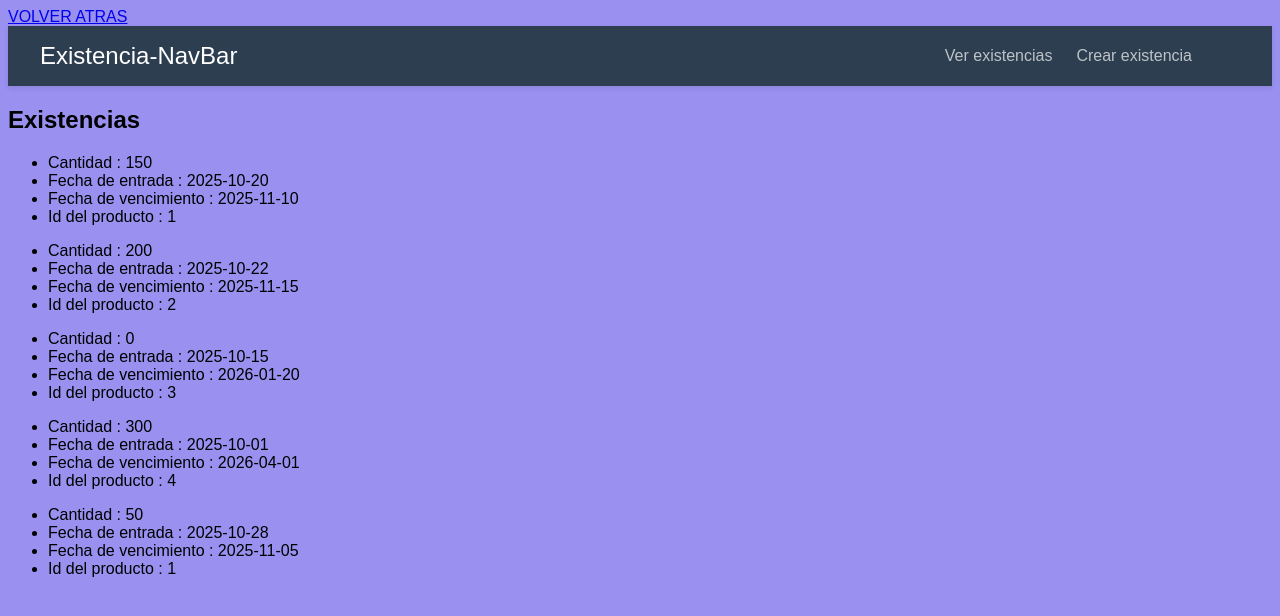
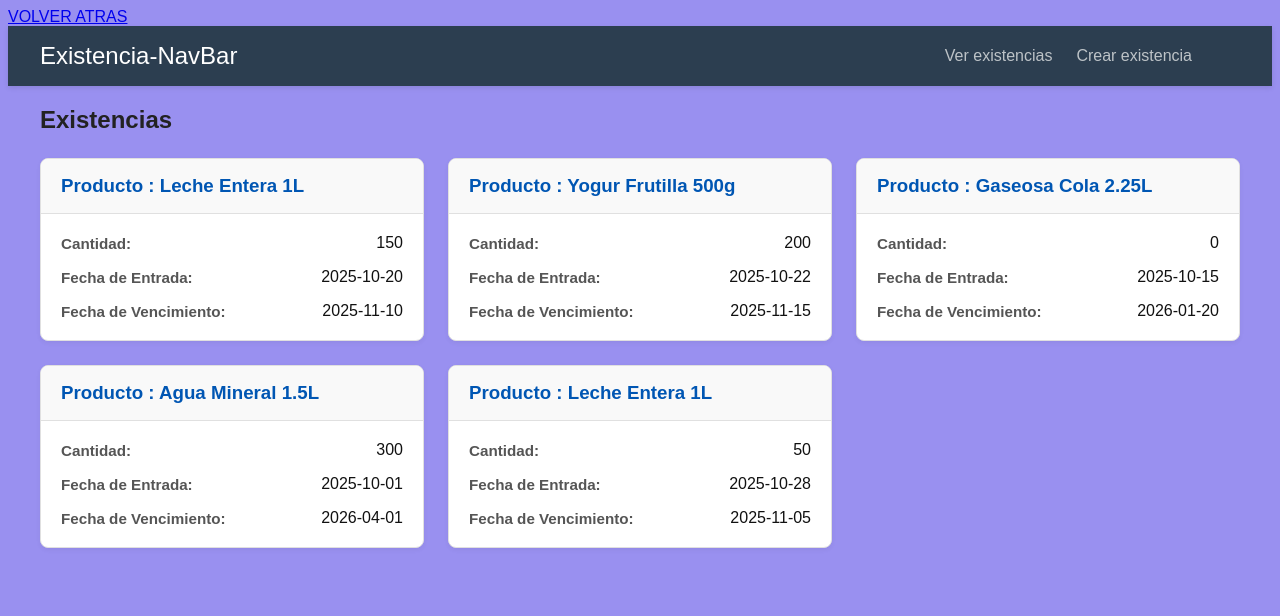
Before and after one commit to Danrognoni/Gestock-FrontEnd, an Angular app: page /existencia/existenciaList in a window 1280 px wide. Shown: the top 616 px of the page. Built offline with nearby package versions, Linux system fonts and the light colour scheme; data requests are answered from the project's data file.

Commit message:
css y otras cosas en existencias

```diff
--- a/src/app/pages/existencia-list/existencia.component.css
+++ b/src/app/pages/existencia-list/existencia.component.css
@@ -0,0 +1,105 @@
+/* --- Estilos Globales (Opcional) --- */
+body {
+  font-family: -apple-system, BlinkMacSystemFont, "Segoe UI", Roboto, Helvetica, Arial, sans-serif;
+  background-color: #f8f9fa; /* Un fondo gris muy claro */
+  color: #333;
+}
+
+/* --- Contenedor Principal --- */
+.existencia-container {
+  max-width: 1200px; /* Limita el ancho máximo */
+  margin: 20px auto;   /* Centra el contenedor */
+  padding: 0 20px;     /* Espacio en los costados */
+}
+
+.existencia-container h1 {
+  color: #222;
+  margin-bottom: 24px;
+}
+
+/* --- 1. El Contenedor del Grid --- */
+.existencias-grid {
+  display: grid; /* ¡La magia principal! */
+
+  /* Crea columnas automáticas:
+    - 'auto-fill': Llena el espacio con tantas columnas como sea posible.
+    - 'minmax(300px, 1fr)': Cada columna tendrá un mínimo de 300px
+      y un máximo de 1 fracción (se reparten el espacio sobrante).
+
+    ¡Esto hace que el grid sea responsive sin media queries!
+  */
+  grid-template-columns: repeat(auto-fill, minmax(300px, 1fr));
+
+  gap: 24px; /* El espacio entre cada tarjeta */
+}
+
+/* --- 2. La Tarjeta Individual --- */
+.existencia-card {
+  background-color: #ffffff;
+  border: 1px solid #e0e0e0;
+  border-radius: 8px; /* Esquinas redondeadas */
+  box-shadow: 0 2px 5px rgba(0, 0, 0, 0.05); /* Sombra sutil */
+  overflow: hidden; /* Asegura que el header no se salga */
+  transition: transform 0.2s ease, box-shadow 0.2s ease;
+}
+
+/* Efecto al pasar el mouse */
+.existencia-card:hover {
+  transform: translateY(-4px); /* Eleva la tarjeta */
+  box-shadow: 0 4px 10px rgba(0, 0, 0, 0.1); /* Sombra más pronunciada */
+}
+
+/* --- 3. Encabezado de la Tarjeta --- */
+.card-header {
+  background-color: #f9f9f9;
+  padding: 16px 20px;
+  border-bottom: 1px solid #e0e0e0;
+}
+
+.card-header h3 {
+  margin: 0; /* Quita el margen por defecto del h3 */
+  color: #0056b3; /* Un color de acento para el ID */
+}
+
+/* --- 4. Cuerpo de la Tarjeta --- */
+.card-body {
+  padding: 20px;
+  display: flex; /* Usamos flex para ordenar los items */
+  flex-direction: column; /* Uno abajo del otro */
+  gap: 16px; /* Espacio entre cada línea de "data-item" */
+}
+
+/* --- 5. Cada Fila (Label + Valor) --- */
+.data-item {
+  display: flex; /* Usamos flex para el layout de la fila */
+  justify-content: space-between; /* Empuja el label a la izq. y valor a la der. */
+  align-items: center;
+  gap: 10px;
+}
+
+.data-label {
+  font-weight: 600; /* Negrita para el label */
+  color: #555;
+  font-size: 0.95em;
+}
+
+.data-value {
+  font-weight: 500;
+  color: #111;
+  /* Opcional: para fechas largas que no entran */
+  /* white-space: nowrap; */
+  /* text-overflow: ellipsis; */
+  /* overflow: hidden; */
+}
+
+/* --- Estado Vacío (si no hay existencias) --- */
+.empty-state {
+  width: 100%;
+  text-align: center;
+  padding: 40px;
+  color: #777;
+  font-style: italic;
+  background-color: #fff;
+  border: 1px dashed #ccc;
+  border-radius: 8px;
+}
--- a/src/app/pages/existencia-list/existencia.component.html
+++ b/src/app/pages/existencia-list/existencia.component.html
@@ -1,11 +1,41 @@
 <section class="existencia-container">
   <h1>Existencias</h1>
-  @for(existencia of existencias; track existencia.id){
-      <ul>
-        <li>Cantidad : {{ existencia.cantidad }}</li>
-        <li>Fecha de entrada : {{ existencia.fechaEntrada }}</li>
-        <li>Fecha de vencimiento : {{ existencia.fechaVencimiento }}</li>
-        <li>Id del producto : {{ existencia.productoId }}</li>
-      </ul>
-  }
+
+  <div class="existencias-grid">
+
+    @for (existencia of existencias; track existencia.id) {
+      <article class="existencia-card">
+
+        <header class="card-header">
+          @for(producto of productos();track producto.id){
+            @if(producto.id == existencia.productoId){
+              <h3>Producto : {{ producto.nombre }}</h3>
+            }
+          }
+
+        </header>
+
+        <div class="card-body">
+          <div class="data-item">
+            <span class="data-label">Cantidad:</span>
+            <span class="data-value">{{ existencia.cantidad }}</span>
+          </div>
+
+          <div class="data-item">
+            <span class="data-label">Fecha de Entrada:</span>
+            <span class="data-value">{{ existencia.fechaEntrada }}</span>
+          </div>
+
+          <div class="data-item">
+            <span class="data-label">Fecha de Vencimiento:</span>
+            <span class="data-value">{{ existencia.fechaVencimiento }}</span>
+          </div>
+        </div>
+
+      </article>
+    } @empty {
+      <p class="empty-state">No se encontraron existencias.</p>
+    }
+
+  </div>
 </section>
--- a/src/app/pages/existencia-list/existencia.component.ts
+++ b/src/app/pages/existencia-list/existencia.component.ts
@@ -1,7 +1,9 @@
-import { Component, inject, OnInit } from '@angular/core';
+import { Component, inject, OnInit, signal } from '@angular/core';
 import { ExistenciaService } from '../../services/existencia.service';
 import { Router } from '@angular/router';
 import { Existencia } from '../../model/existencia';
+import { ProductoService } from '../../services/producto.service';
+import { Producto } from '../../model/producto';
 
 @Component({
   selector: 'app-existencia',
@@ -13,12 +15,15 @@ export class ExistenciaComponent implements OnInit{
   public existenciaService= inject(ExistenciaService);
   existencias: any[] = [];
   private route = inject(Router);
-   existenciaSeleccionado: Existencia | null = null;
+  existenciaSeleccionado: Existencia | null = null;
+  public productoService = inject(ProductoService);
+  public productos = signal<Producto[]>([]);
 
   constructor(){}
 
   ngOnInit(): void {
     this.getExistencias();
+    this.getProductos();
   }
 
   getExistencias(){
@@ -41,4 +46,17 @@ export class ExistenciaComponent implements OnInit{
   cerrarDetalle(){
     this.existenciaSeleccionado = null;
   }
+
+   getProductos() {
+  this.productoService.getProductos().subscribe({
+    next: (data) => {
+      console.log('Datos recibidos:', data);
+      this.productos.set(data);
+    },
+    error: (e) => {
+      console.error('ERROR al pedir productos:', e);
+    }
+  });
 }
+
+}
--- a/src/app/pages/producto-list/producto.component.ts
+++ b/src/app/pages/producto-list/producto.component.ts
@@ -26,7 +26,6 @@ export class ProductoComponent implements OnInit{
   }
 
  getProductos() {
-  console.log('Botón "Limpiar" clickeado. Pidiendo productos...');
 
   this.productoService.getProductos().subscribe({
     next: (data) => {
```
